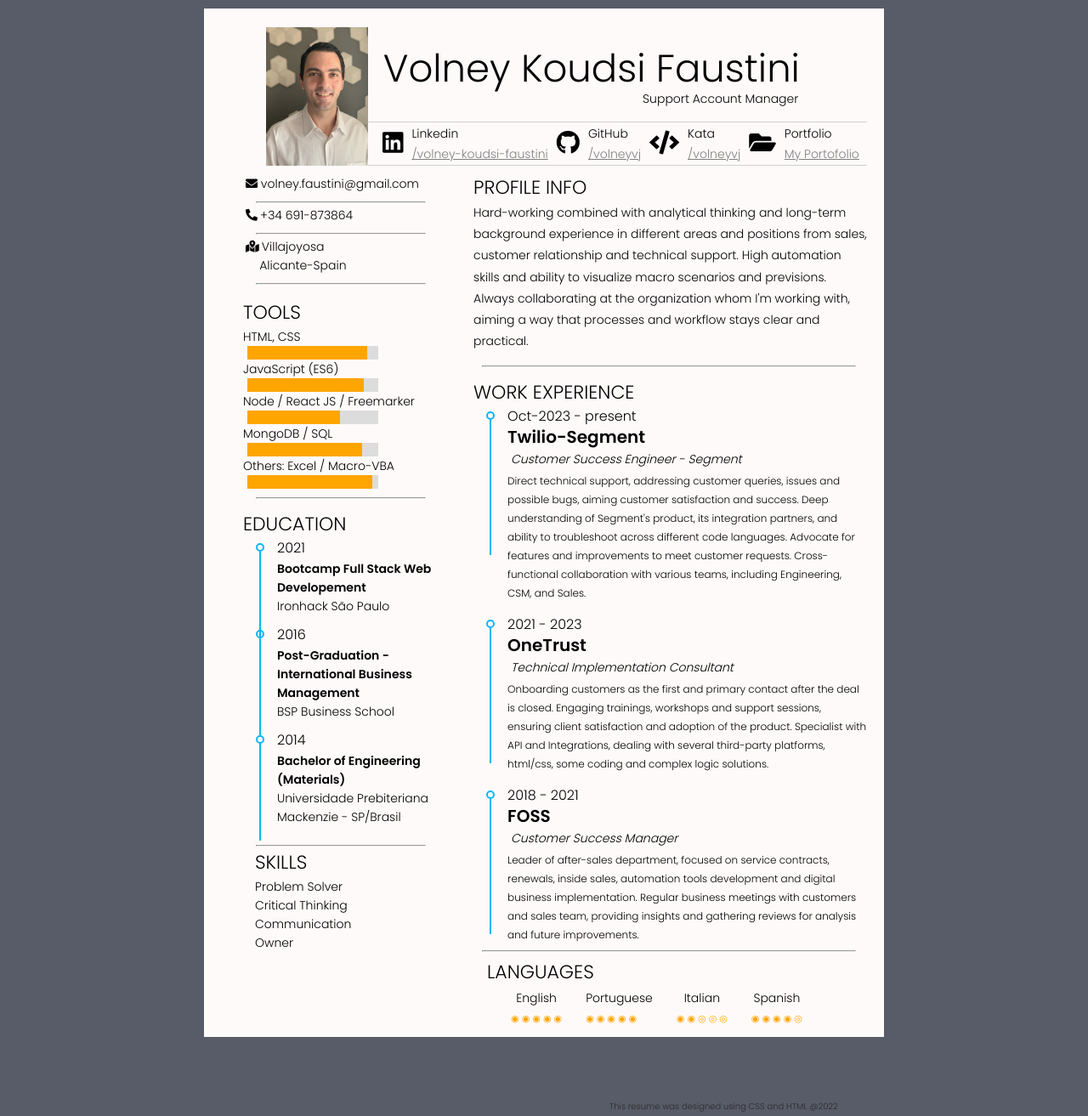
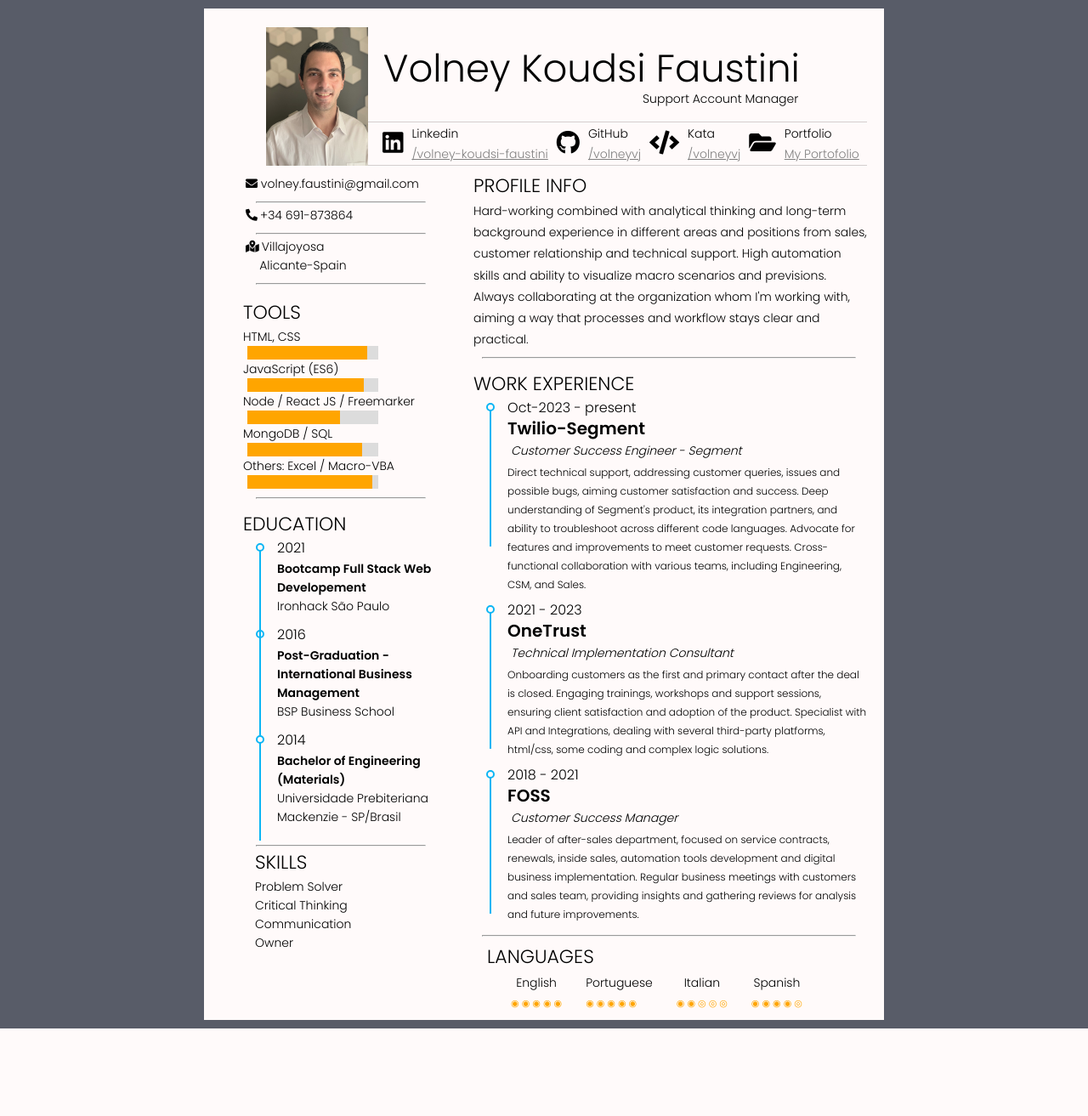
Before and after one commit to volneyvj/resume, a PHP site: page / in a window 1280 px wide. Shown: the whole page at 85% size. After the commit the page ends 1210 px from the top, so only its background shows below. Run offline with PHP 8.4, Linux system fonts and the light colour scheme.

Commit message:
Add files via upload

```diff
--- a/index.html
+++ b/index.html
@@ -224,7 +224,7 @@
             Always collaborating at the organization whom I'm working with, aiming a way that processes and workflow stays clear and
             practical.
           </div>
-          <hr>
+          <hr class="profile-hr">
 
         </div>
 
@@ -286,7 +286,7 @@ Advocate for features and improvements to meet customer requests. Cross-function
           </table>
         </div>
 
-        <div class="note"> This resume was designed using CSS and HTML @2022 </div>
+      <!--  <div class="note"> This resume was designed using CSS and HTML @2022 </div> -->
 
       </div>
 
--- a/styles.css
+++ b/styles.css
@@ -25,7 +25,7 @@ a {
 
 .resume {
   width: 800px;
-  height: 1400px;
+  height: 1200px;
   margin: 10px auto;
   padding: 20px;
   background-color: #FFFAFA;
@@ -33,13 +33,13 @@ a {
 
 @media screen and (min-width: 800px) {
   .resume {
-    height: 1310px;
+    height: 1190px;
   }
 }
 
 @media screen and (min-width: 1200px) {
   .resume {
-    height: 1210px;
+    height: 1190px;
   }
 }
 
@@ -290,7 +290,7 @@ a {
 }
 
 .profile {
-  margin-top: 5px;
+  margin-top: 3px;
 }
 
 .profile-info {
@@ -321,7 +321,7 @@ a {
 }
 
 .experience li {
-  margin-bottom: 15px;
+  margin-bottom: 8px;
 }
 
 .rating {
@@ -346,6 +346,10 @@ a {
 
 }
 
+.profile-hr {
+  margin: 0px;
+}
+
 .left-side hr {
   width: 200px;
   height: 0.1em;
@@ -357,8 +361,9 @@ a {
   width: 440px;
   height: 0.1em;
   color: #D3CECE;
-  margin: 16px 0 0 10px;
+  margin: 8px 0 0 10px;
 }
+
 
 .contact-info hr {
   margin-bottom: 3px;
```
